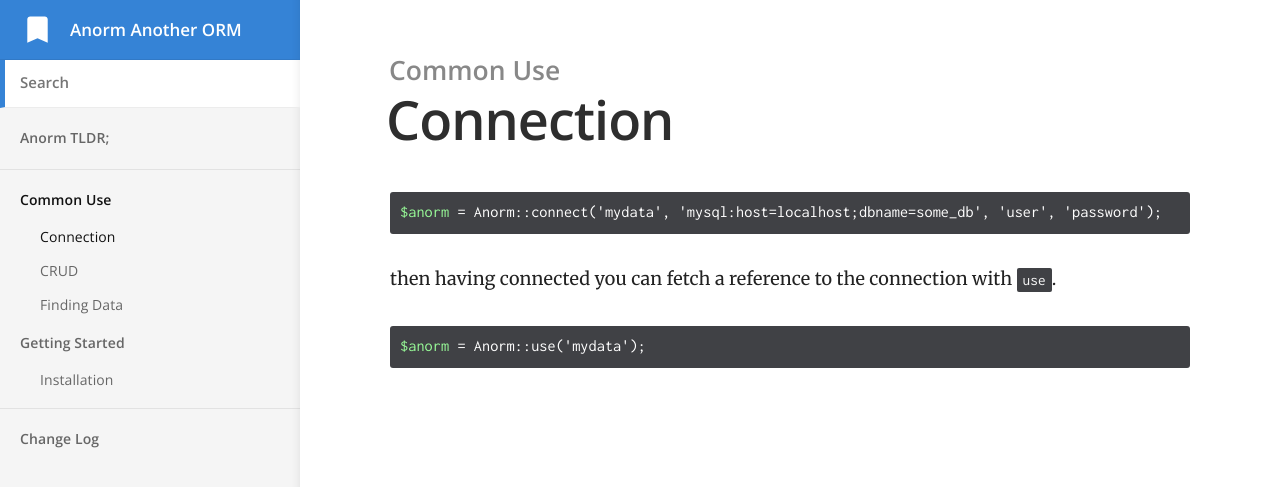
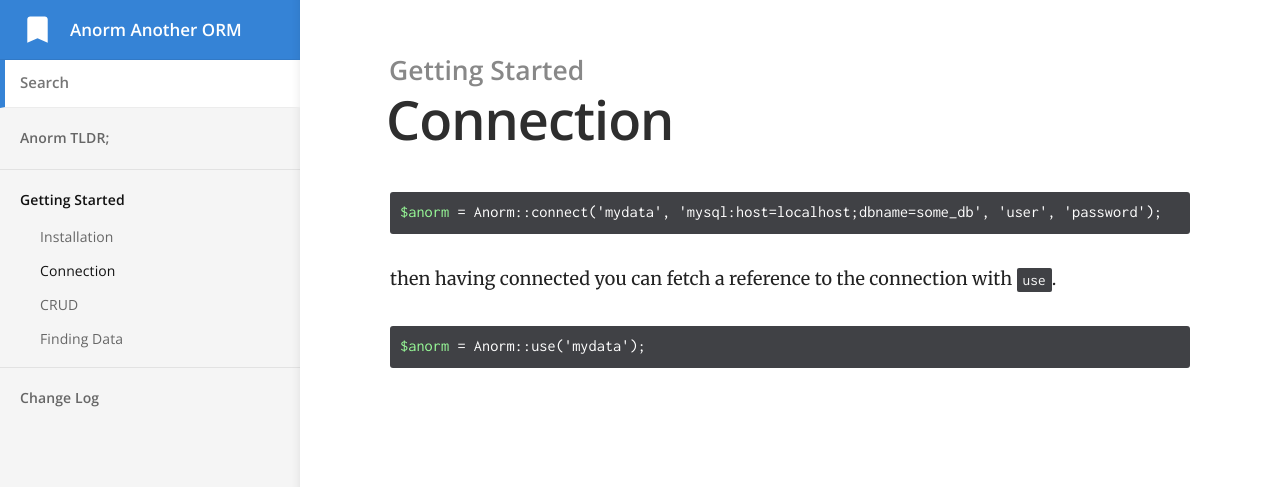
Before and after one commit to saygoweb/anorm, a Jekyll site: the page built from docs/_docs/getting-started/connection.md, in a window 1280 px wide. Shown: the top 487 px of the page. Built offline with Jekyll 4.4.1, drawn with Linux system fonts in a browser that asks for light colours.

Commit message:
docs: Moved all to Getting Started

```diff
--- a/docs/_docs/common-use/connection.md
+++ b/docs/_docs/getting-started/connection.md
@@ -1,6 +1,6 @@
 ---
 title: Connection
-category: Common Use
+category: Getting Started
 order: 2
 ---
 
--- a/docs/_docs/common-use/crud.md
+++ b/docs/_docs/getting-started/crud.md
@@ -1,6 +1,6 @@
 ---
 title: CRUD
-category: Common Use
+category: Getting Started
 order: 3
 ---
 
--- a/docs/_docs/common-use/find.md
+++ b/docs/_docs/getting-started/find.md
@@ -1,6 +1,6 @@
 ---
 title: Finding Data
-category: Common Use
+category: Getting Started
 order: 4
 ---
 
```
Also changed, not shown: docs/_docs/getting-started/installation.md (renamed from docs/_docs/common-use/installation.md).
